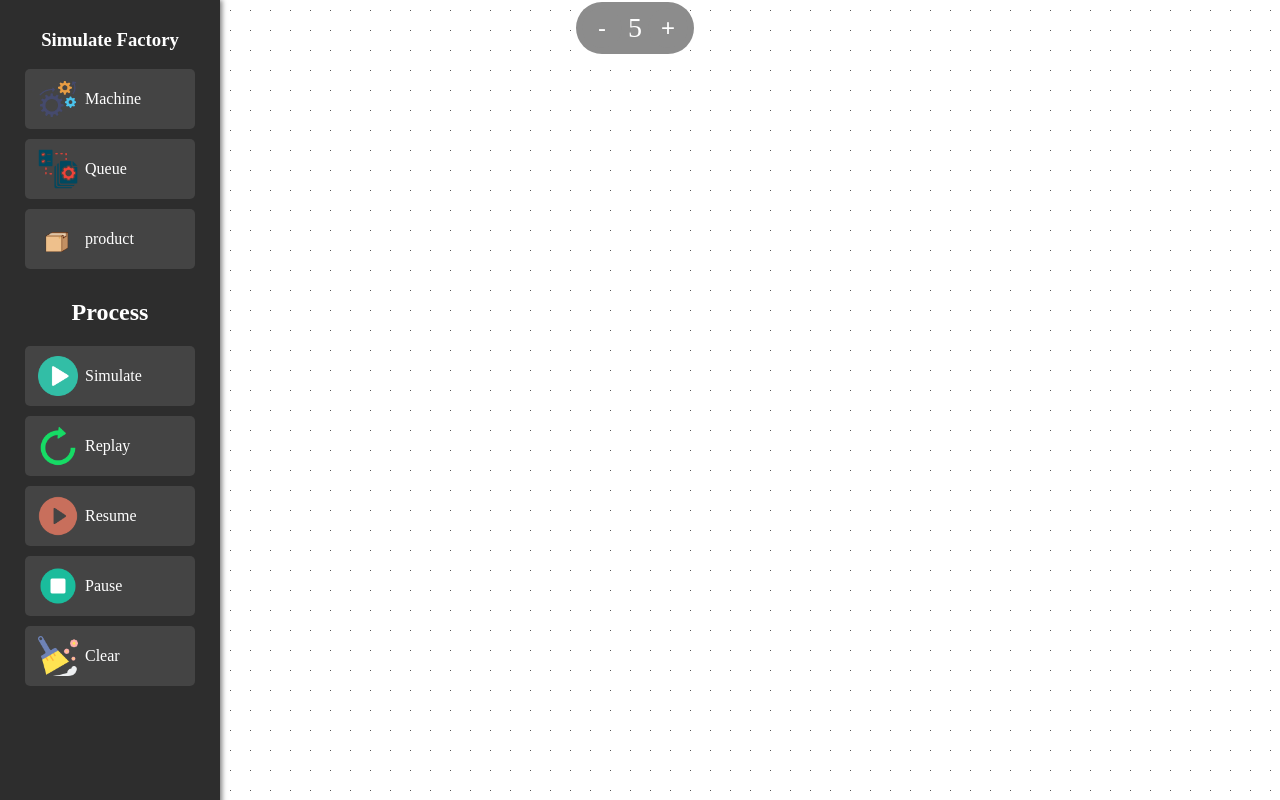
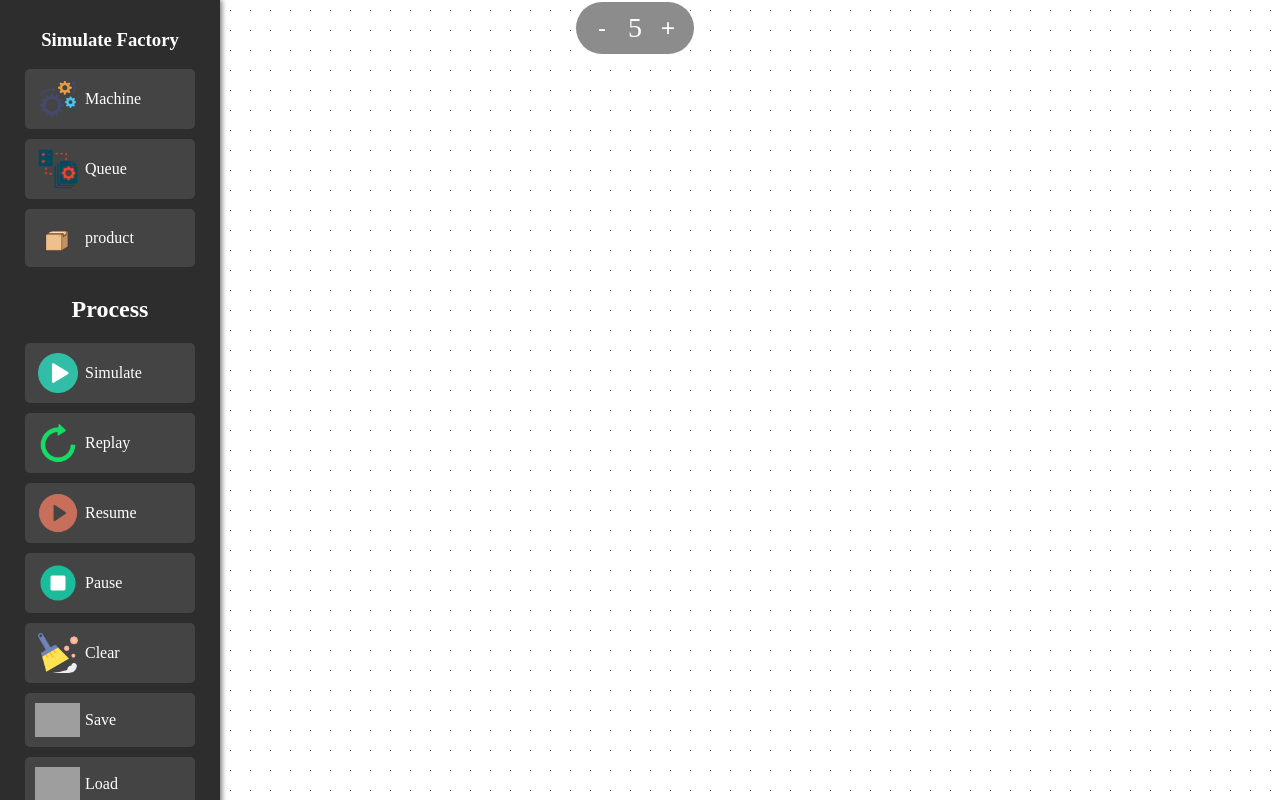
Before and after one commit to mahmoud842/Factory-Simulator, a React (Vite) app in the folder ProducerConsumerFront/: page / in a window 1280 px wide. Built offline with nearby package versions, Linux system fonts and the light colour scheme; grey boxes are pictures that could not be loaded.

Commit message:
added saveload

```diff
--- a/ProducerConsumerFront/src/App.jsx
+++ b/ProducerConsumerFront/src/App.jsx
@@ -184,6 +184,90 @@ function App() {
     };
   }, []);
 
+  // Save/load functionality
+const saveGraph = (nodes, edges) => {
+  // Create a deep copy of nodes and clear products
+  const nodesToSave = nodes.map(node => ({
+    ...node,
+    data: {
+      ...node.data,
+      products: [] // Clear products array while keeping other data intact
+    }
+  }));
+
+  return {
+    nodes: nodesToSave,
+    edges: edges,
+    lastNodeId: id.current // Save the current ID counter
+  };
+};
+
+const loadGraph = (graphData, setNodes, setEdges, idRef) => {
+  // Restore nodes with the onProductUpdate function
+  const loadedNodes = graphData.nodes.map(node => ({
+    ...node,
+    data: {
+      ...node.data,
+      onProductUpdate: (nodeId, updatedProducts) => {
+        setNodes(nodes => nodes.map(n =>
+          n.id === nodeId ? { ...n, data: { ...n.data, products: updatedProducts }} : n
+        ));
+      }
+    }
+  }));
+
+  setNodes(loadedNodes);
+  setEdges(graphData.edges);
+  idRef.current = graphData.lastNodeId; // Restore the ID counter
+};
+
+const saveFileToLocal = async (nodes, edges) => {
+  try {
+    const handle = await window.showSaveFilePicker({
+      suggestedName: 'simulation.json',
+      types: [{
+        description: 'JSON Files',
+        accept: {
+          'application/json': ['.json']
+        }
+      }]
+    });
+
+    const graphData = saveGraph(nodes, edges);
+    const content = JSON.stringify(graphData, null, 2);
+
+    const writable = await handle.createWritable();
+    await writable.write(content);
+    await writable.close();
+
+    console.log('Simulation saved successfully!');
+  } catch (err) {
+    console.error('File save canceled or failed', err);
+  }
+};
+
+const loadFileFromLocal = async (setNodes, setEdges, idRef) => {
+  try {
+    handleClear()
+    const [handle] = await window.showOpenFilePicker({
+      types: [{
+        description: 'JSON Files',
+        accept: {
+          'application/json': ['.json']
+        }
+      }]
+    });
+
+    const file = await handle.getFile();
+    const content = await file.text();
+    const graphData = JSON.parse(content);
+
+    loadGraph(graphData, setNodes, setEdges, idRef);
+    console.log('Simulation loaded successfully!');
+  } catch (err) {
+    console.error('File load canceled or failed', err);
+  }
+};
 
   return (
     <div className="app-with-above-buttons">
@@ -248,6 +332,15 @@ function App() {
             <img src="src/assets/pics/cleaning.png" alt="Clear" />
             Clear
           </div>
+          <div className="button" onClick={() => saveFileToLocal(nodes, edges)}>
+          <img src="src/assets/pics/save.png" alt="Save" />
+          Save
+        </div>
+        <div className="button" onClick={() => loadFileFromLocal(setNodes, setEdges, id)}>
+          <img src="src/assets/pics/load.png" alt="Load" />
+          Load
+        </div>
+
         </div>
 
         <div className="react-flow">
```
Also changed, not shown: 1 other file (tests, documents, lock files or other folders).
